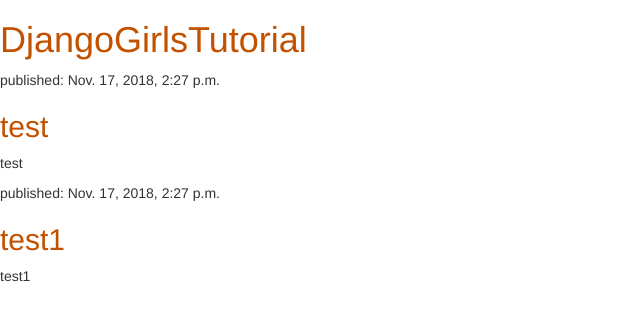
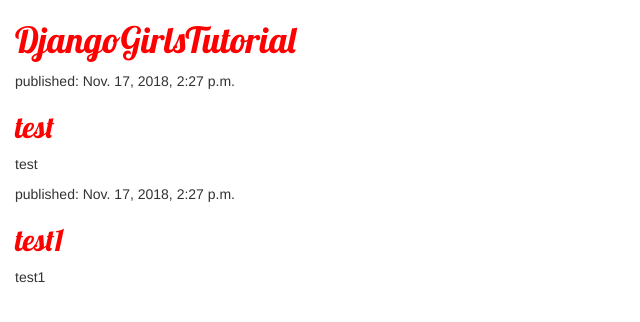
Before and after one commit to tdesosa/djangoGirlsTutorial, a Django app: page / in a window 1280 px wide. Shown: the top 322 px of the page, without its empty margins (0-640 px from the left). Run offline with Django 3.2, Linux system fonts and the light colour scheme; data comes from the database, SQL or seed files in the repository; some libraries are stand-ins or nearby versions.

Commit message:
lobster font implemented

```diff
--- a/blog/static/css/blog.css
+++ b/blog/static/css/blog.css
@@ -1,3 +1,8 @@
 h1 a, h2 a {
-    color: #C25100;
+    color: red;
+    font-family: 'Lobster';
 }
+
+body {
+    padding-left: 15px;
+}
--- a/blog/templates/blog/post_list.html
+++ b/blog/templates/blog/post_list.html
@@ -8,6 +8,7 @@
 
     <link rel="stylesheet" href="//maxcdn.bootstrapcdn.com/bootstrap/3.2.0/css/bootstrap.min.css">
     <link rel="stylesheet" href="//maxcdn.bootstrapcdn.com/bootstrap/3.2.0/css/bootstrap-theme.min.css">
+    <link href="//fonts.googleapis.com/css?family=Lobster&subset=latin,latin-ext" rel="stylesheet" type="text/css">
     <link rel="stylesheet" href="{% static 'css/blog.css' %}">
 
     <title>DjangoGirlsTutorial</title>
```
